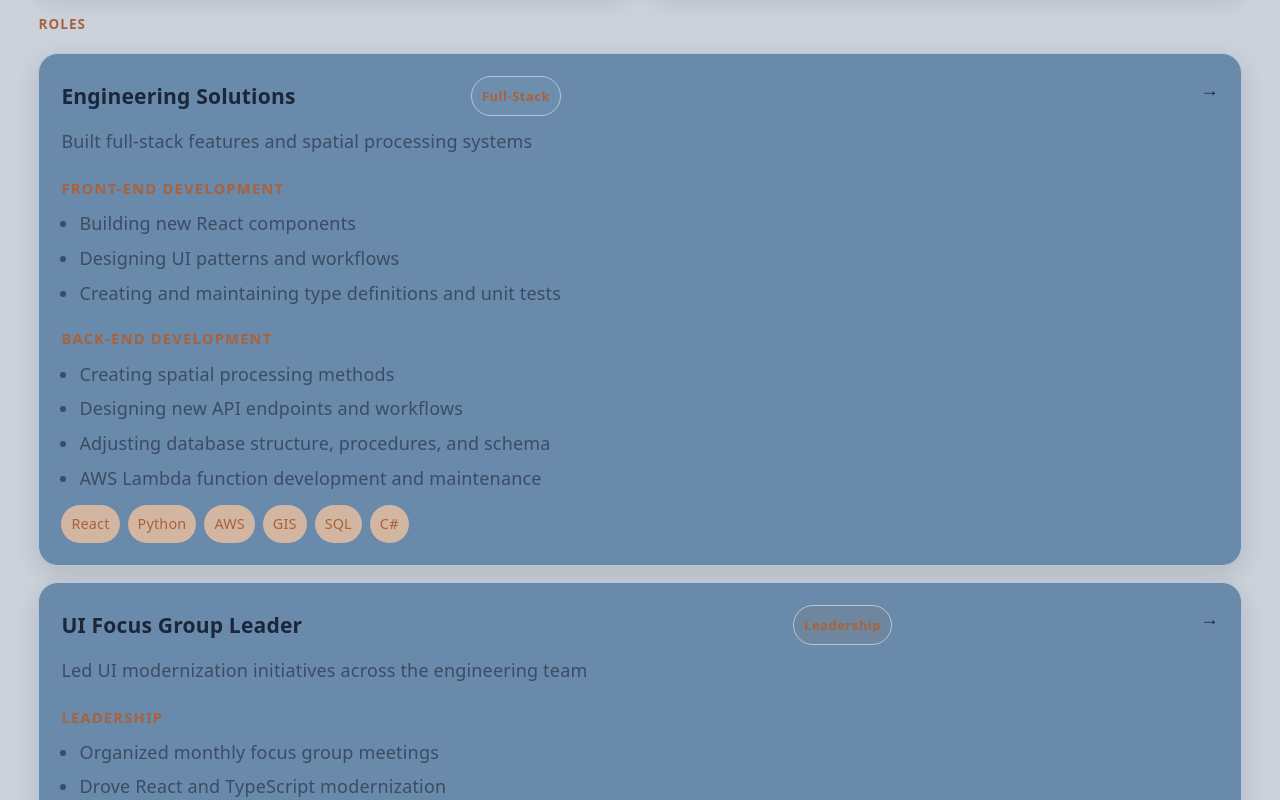
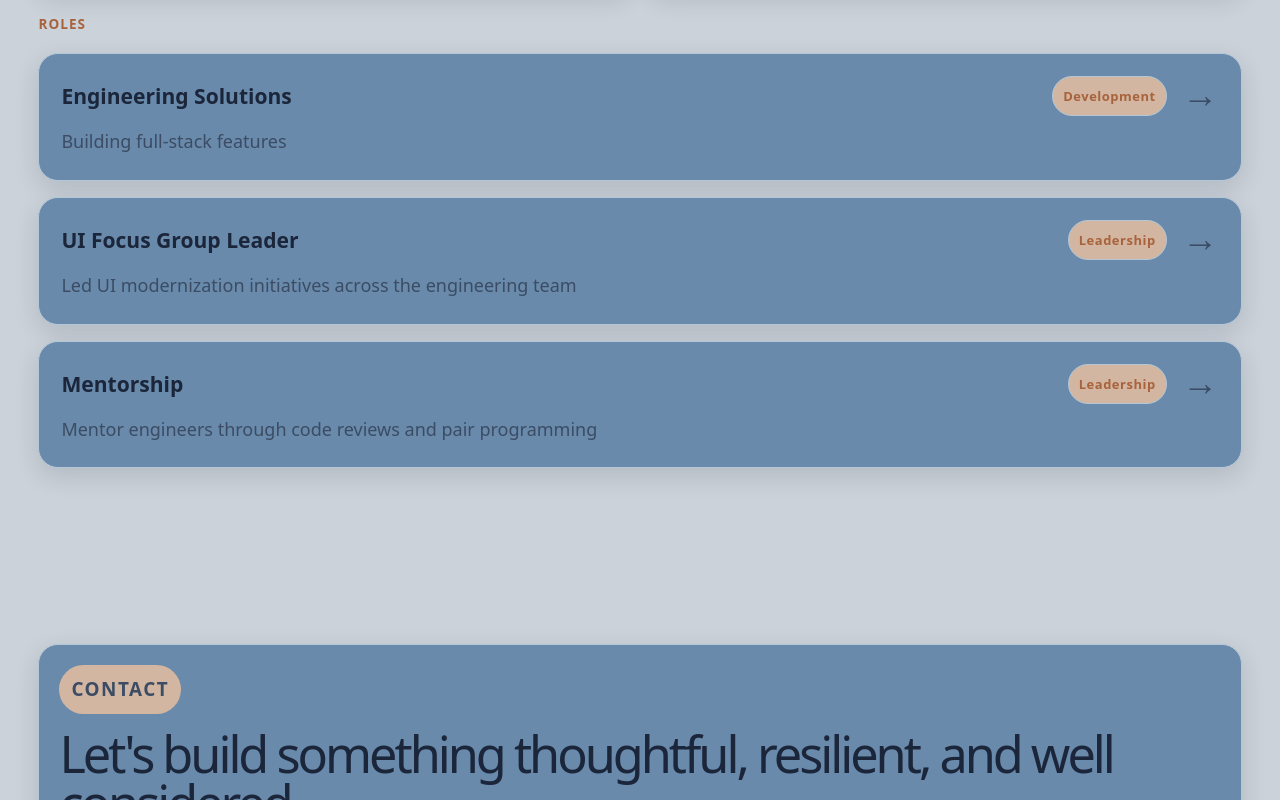
Before and after one commit to jswagger/jswagger-portfolio, a React (Vite) app: page / in a window 1280 px wide. Shown: the part 2760-3560 px from the top of the page. Built offline with nearby package versions, Linux system fonts and the light colour scheme.

Commit message:
Add accordion items to Experience section

```diff
--- a/src/components/Experience.tsx
+++ b/src/components/Experience.tsx
@@ -3,6 +3,7 @@ import { projects } from '../data/portfolioContent'
 
 export default function Experience() {
   const [isRevealed, setIsRevealed] = useState(false)
+  const [expandedProject, setExpandedProject] = useState<string | null>(null)
   const sectionRef = useRef<HTMLElement | null>(null)
 
   useEffect(() => {
@@ -52,18 +53,34 @@ export default function Experience() {
       </div>
 
       <div className="project-list">
-        {projects.map((project) => (
+        {projects.map((project) => {
+          const isExpanded = expandedProject === project.title
+
+          return (
             <article key={project.title} className="project-card">
-            <div>
+              <button
+                type="button"
+                className="project-card-toggle"
+                onClick={() => setExpandedProject((current) => (current === project.title ? null : project.title))}
+                aria-expanded={isExpanded}
+              >
+                <div className="project-card-main">
                   <div className="project-card-topline">
                     <h3>{project.title}</h3>
-                <span className={`role-pill ${project.roleType === 'leadership' ? 'leadership' : 'development'}`}>
-                  {project.roleType === 'leadership' ? 'Leadership' : 'Full-Stack'}
+                    <span className={`role-pill ${project.roleType === 'Leadership' ? 'Leadership' : 'Development'}`}>
+                      {project.roleType === 'Leadership' ? 'Leadership' : 'Development'}
                     </span>
                   </div>
 
                   <p className="project-summary">{project.roleSummary}</p>
+                </div>
 
+                <span className={`project-chevron ${isExpanded ? 'is-open' : ''}`} aria-hidden="true">
+                  →
+                </span>
+              </button>
+
+              <div className={`project-details ${isExpanded ? 'is-open' : ''}`}>
                 {project.leadershipItems.length > 0 && (
                   <div className="project-section">
                     <h4>Leadership</h4>
@@ -94,9 +111,9 @@ export default function Experience() {
                   ))}
                 </div>
               </div>
-            <span aria-hidden="true">→</span>
             </article>
-        ))}
+          )
+        })}
       </div>
     </section>
   )
--- a/src/components/components.css
+++ b/src/components/components.css
@@ -661,23 +661,36 @@ main {
 }
 
 .project-card {
-  display: flex;
-  justify-content: space-between;
-  gap: 16px;
-  align-items: flex-start;
-  padding: 22px;
   border: 1px solid var(--border);
   border-radius: 20px;
   background: var(--surface);
   color: inherit;
-  text-decoration: none;
   box-shadow: 0 8px 24px var(--shadow);
+  overflow: hidden;
 }
 
 .project-card:hover {
   border-color: var(--accent);
-  transform: translateY(-2px);
   box-shadow: 0 16px 32px var(--shadow);
+}
+
+.project-card-toggle {
+  width: 100%;
+  background: transparent;
+  border: 0;
+  color: inherit;
+  display: flex;
+  justify-content: space-between;
+  align-items: flex-start;
+  gap: 16px;
+  padding: 22px;
+  text-align: left;
+  cursor: pointer;
+  font: inherit;
+}
+
+.project-card-main {
+  flex: 1;
 }
 
 .project-card-topline {
@@ -721,8 +734,47 @@ main {
   line-height: 1.7;
 }
 
+.project-chevron {
+  display: inline-flex;
+  align-items: center;
+  justify-content: center;
+  font-size: 2rem;
+  line-height: 1;
+  color: var(--text-muted);
+  transition: transform 180ms ease;
+}
+
+.project-chevron.is-open {
+  transform: rotate(90deg);
+}
+
+.project-details {
+  max-height: 0;
+  opacity: 0;
+  overflow: hidden;
+  padding: 0 22px;
+  border-top: 1px solid transparent;
+  transform: translateY(-6px);
+  transition:
+    max-height 420ms ease,
+    opacity 260ms ease,
+    padding 260ms ease,
+    border-color 260ms ease,
+    transform 260ms ease;
+  transition-delay: 60ms;
+}
+
+.project-details.is-open {
+  max-height: 1000px;
+  opacity: 1;
+  padding: 0 22px 22px;
+  border-top-color: var(--border);
+  transform: translateY(0);
+  transition-delay: 80ms;
+}
+
 .project-section {
-  margin-top: 18px;
+  padding-top: 18px;
 }
 
 .project-section h4 {
@@ -748,7 +800,7 @@ main {
   display: flex;
   flex-wrap: wrap;
   gap: 8px;
-  margin-top: 12px;
+  margin-top: 18px;
 }
 
 .tag {
@@ -764,13 +816,14 @@ main {
     grid-template-columns: 1fr;
   }
 
-  .project-card {
-    flex-direction: column;
-  }
-
+  .project-card-toggle,
   .project-card-topline {
     flex-direction: column;
     align-items: flex-start;
+  }
+
+  .project-chevron {
+    align-self: center;
   }
 }
 
--- a/src/data/portfolioContent.ts
+++ b/src/data/portfolioContent.ts
@@ -21,8 +21,8 @@ export const services: ServiceItem[] = [
 export const projects: ProjectItem[] = [
     {
     title: 'Engineering Solutions',
-    roleType: 'development', // Add this
-    roleSummary: 'Built full-stack features and spatial processing systems', // Add this
+    roleType: 'Development',
+    roleSummary: 'Building full-stack features', // Add this
     leadershipItems: [], // Empty for dev-focused role
     sections: [
       {
@@ -47,11 +47,11 @@ export const projects: ProjectItem[] = [
     },
     {
     title: 'UI Focus Group Leader',
-    roleType: 'leadership',
+    roleType: 'Leadership',
     roleSummary: 'Led UI modernization initiatives across the engineering team',
     leadershipItems: [ // Add this
-      'Organized monthly focus group meetings',
-      'Drove React and TypeScript modernization'
+      'Organize monthly focus group meetings',
+      'Drive React and TypeScript modernization'
     ],
     sections: [
       {
@@ -85,8 +85,8 @@ export const projects: ProjectItem[] = [
   },
       {
     title: 'Mentorship',
-        roleType: 'leadership',
-    roleSummary: 'Mentored engineers through code reviews and pair programming',
+        roleType: 'Leadership',
+    roleSummary: 'Mentor engineers through code reviews and pair programming',
     leadershipItems: [
       'Provided guidance and mentorship to engineers',
     ],
--- a/src/types/content.ts
+++ b/src/types/content.ts
@@ -15,7 +15,7 @@ export interface ProjectSection {
 
 export interface ProjectItem {
   title: string
-  roleType: 'development' | 'leadership'
+  roleType: 'Development' | 'Leadership'
   roleSummary: string
   leadershipItems: string[]
   sections: ProjectSection[]
```
Lines whose indentation alone changed are shown as unchanged.
